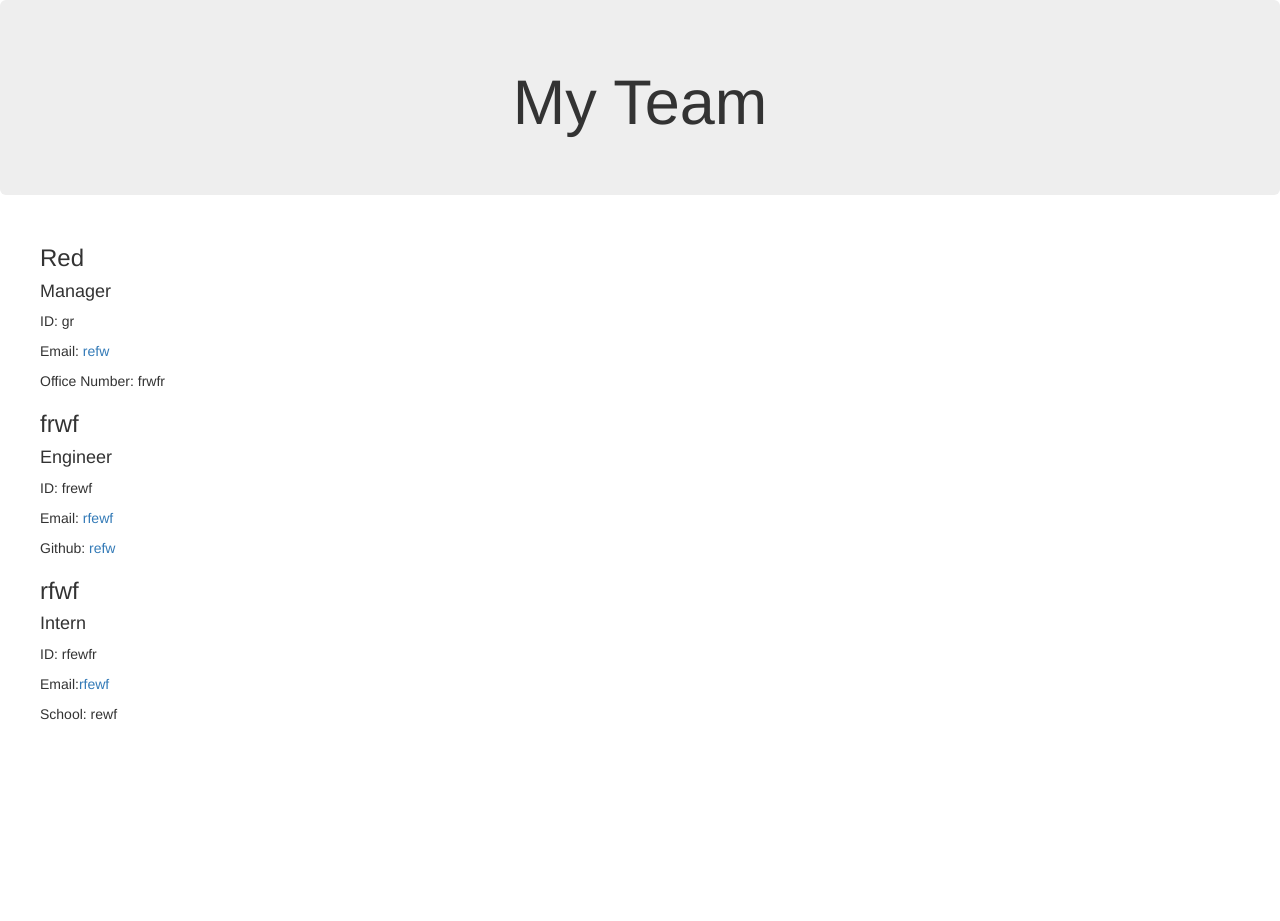
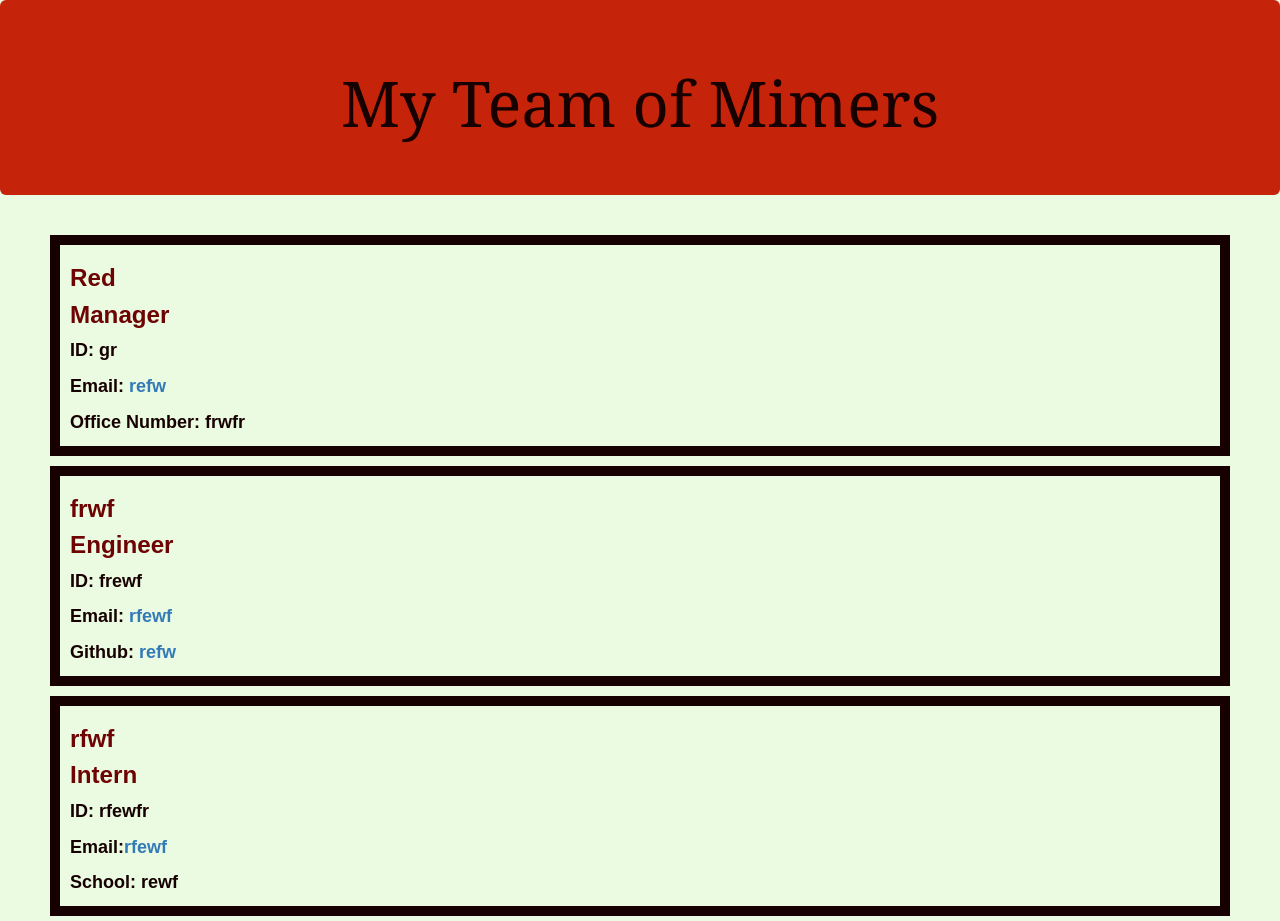
Before and after one commit to Redisred663/teamMimers, a website: page develo/assets/index.html in a window 1280 px wide. Before the commit the page ends 800 px from the top, so only its background shows below. Drawn offline with nearby package versions, Linux system fonts and the light colour scheme.

Commit message:
oh my lore, the boxes

```diff
--- a/develo/assets/index.html
+++ b/develo/assets/index.html
@@ -11,8 +11,8 @@
     <body>
     <div class="container-fluid">
         <div class="row">
-            <div class="col-12 jumbotron mb-3 team-heading bg-danger">
-                <h1 class="text-center text-white">My Team</h1>
+            <div class="col-12 jumbotron mb-3 team-heading bg-danger" id="header">
+                <h1 class="text-center text-white">My Team of Mimers</h1>
             </div>
         </div>
     </div>
@@ -20,36 +20,36 @@
         <div class="row">
             <div class="row team-area col-12 d-flex justify-content-center">
                 <div class="col-4 mt-4">
-        <div class="card h-100">
-            <div class="card-header">
+        <div class="card h-100" id="manageCard">
+            <div class="card-header" id="manageHead">
                 <h3>Red</h3>
                 <h4>Manager</h4><i class="fa-solid fa-mug-hot"></i>
             </div>
-            <div class="card-body">
+            <div class="card-body" id="manageBody">
                 <p class="id">ID: gr</p>
                 <p class="email">Email: <a href="mailto:refw">refw</a></p>
                 <p class="office">Office Number: frwfr</p>
             </div>
         </div>
     </div><div class="col-4 mt-4">
-        <div class="card h-100">
-            <div class="card-header">
+        <div class="card h-100" id="enginCard">
+            <div class="card-header" id="enginHead">
                 <h3>frwf</h3>
                 <h4>Engineer</h4><i class="fa-solid fa-glasses"></i>
             </div>
-            <div class="card-body">
+            <div class="card-body" id="enginBody">
                 <p class="id">ID: frewf</p>
                 <p class="email">Email: <a href="mailto:rfewf">rfewf</a></p>
                 <p class="github">Github: <a href="https://github.com/refw">refw</a></p>
             </div>
         </div>
     </div><div class="col-4 mt-4">
-        <div class="card h-100">
-            <div class="card-header">
+        <div class="card h-100" id="intCard">
+            <div class="card-header" id="intHead">
                 <h3>rfwf</h3>
                 <h4>Intern</h4><i class="fa-solid fa-graduation-cap"></i>
             </div>
-            <div class="card-body">
+            <div class="card-body" id="intBody">
                 <p class="id">ID: rfewfr</p>
                 <p class="email">Email:<a href="mailto:rfewf">rfewf</a></p>
                 <p class="school">School: rewf</p>
--- a/develo/assets/style.css
+++ b/develo/assets/style.css
@@ -0,0 +1,50 @@
+:root {
+    --primary: #c5230a;
+    --secondary: #eafbe2;
+    --tertiary: #9bffdf;
+    --light-dark: #6d0303;
+    --dark: #170000;
+}
+
+body {
+    background-color: var(--secondary);
+    font-family:Arial, Helvetica, sans-serif;
+    color: var(--dark);
+}
+
+#header {
+    background-color: var(--primary);
+    font-family:Georgia, 'Times New Roman', Times, serif;
+    color:var(--dark);
+}
+
+#manageCard,
+#enginCard,
+#intCard {
+        margin: 10px 10px 5px 10px;
+        padding-left: 10px;
+        padding-right: 10px;
+        border: 10px solid var(--dark);
+        border-radius: var(--tertiary);
+        font-size:larger;
+}
+
+#manageHead,
+#enginHead,
+#intHead {
+    font-size:larger;
+    color: var(--light-dark);
+}
+h4,
+h3 {
+    font-weight: bolder;
+    font-size:larger;
+}
+
+#manageBody,
+#enginBody,
+#intBody {
+    font-size: large;
+    font-weight: bold;
+    color:var(--dark);
+}
```
Also changed, not shown: develo/generatePager.js (+11 -11 lines).
